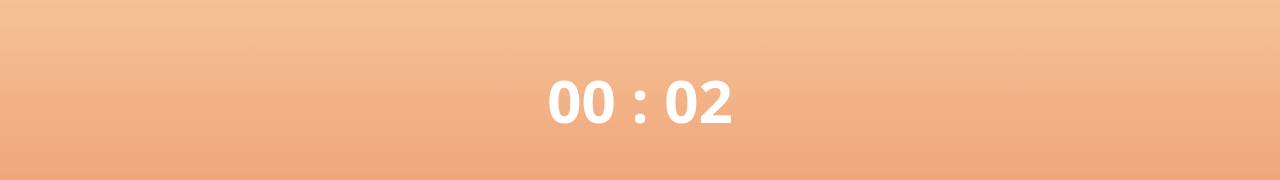
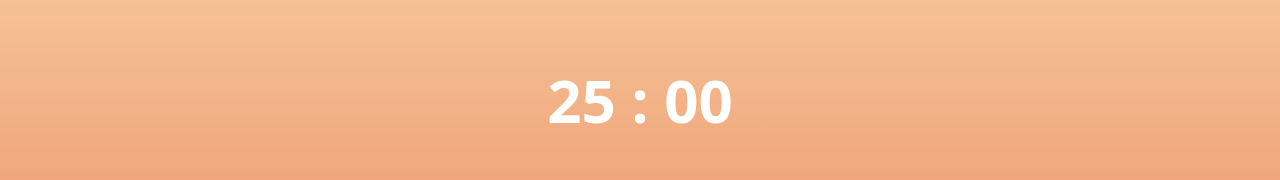
Before and after one commit to developerQuo/Flow-Burst-Today, a Next.js app: page / in a window 1280 px wide. Shown: the part 348-528 px from the top of the page. Built offline with nearby package versions, Linux system fonts and the light colour scheme.

Commit message:
fix: present complete message & reset timer

```diff
--- a/components/pomodoro/Screen.tsx
+++ b/components/pomodoro/Screen.tsx
@@ -1,35 +1,30 @@
-"use client";
-import { Pomodoro } from "@/lib/pomodoro";
 import { useRef } from "react";
 
 type InputProps = {
     children: React.ReactNode[];
-    pomodoro: Pomodoro;
+    startTimerCallback: () => void;
+    terminateTimerCallback: () => void;
 };
 
-export default function Screen({ children, pomodoro }: InputProps) {
+export default function Screen({
+    children,
+    startTimerCallback,
+    terminateTimerCallback,
+}: InputProps) {
     const timerForResetting = useRef<NodeJS.Timeout | undefined>(undefined);
     const isResetting = useRef(false);
-    const isCompleted = useRef<HTMLSpanElement>(null);
 
     const startTimer = () => {
         if (isResetting.current) {
             return;
         }
-        if (isCompleted.current) {
-            isCompleted.current.hidden = true;
-        }
 
-        pomodoro.onTimer(() => {
-            if (isCompleted.current) {
-                isCompleted.current.hidden = false;
-            }
-        });
+        startTimerCallback();
     };
 
     const resetTimerMouseDown = () => {
         timerForResetting.current = setTimeout(() => {
-            pomodoro.offTimer();
+            terminateTimerCallback();
             isResetting.current = true;
         }, 2000);
     };
@@ -55,9 +50,6 @@ export default function Screen({ children, pomodoro }: InputProps) {
                 onMouseUp={resetTimerMouseUp}
             >
                 {children}
-                <span className="z-10" ref={isCompleted} hidden>
-                    complete
-                </span>
             </div>
         </>
     );
--- a/components/pomodoro/Timer.tsx
+++ b/components/pomodoro/Timer.tsx
@@ -10,7 +10,7 @@ type InputProps = {
 export default function Timer({ pomodoro }: InputProps) {
     const remainingTime = useRemainTime(pomodoro);
     return (
-        <div className="z-10 my-auto text-6xl font-bold text-white">
+        <div className="z-10 text-6xl font-bold text-white">
             {formatRemainingTime(remainingTime)}
         </div>
     );
--- a/components/pomodoro/hourglass.tsx
+++ b/components/pomodoro/hourglass.tsx
@@ -4,6 +4,7 @@ import SandColor from "./SandColor";
 import ActionSchedule from "./ActionSchedule";
 import Timer from "./Timer";
 import Screen from "./Screen";
+import { useState } from "react";
 
 export type InputProps = {
     pomodoro: Pomodoro;
@@ -11,12 +12,34 @@ export type InputProps = {
 
 // TODO: pomodoro를 리듀서로 외부에 만들면 어떻게 되지?
 export default function Hourglass({ pomodoro }: InputProps) {
+    const [isCompleted, setIsCompleted] = useState(false);
+
+    const startTimerCallback = () => {
+        if (isCompleted) {
+            setIsCompleted(false);
+        }
+
+        pomodoro.onTimer(() => {
+            setIsCompleted(true);
+        });
+    };
+
     return (
         <>
-            <Screen pomodoro={pomodoro}>
+            <Screen
+                startTimerCallback={startTimerCallback}
+                terminateTimerCallback={() => pomodoro.offTimer()}
+            >
                 <SandColor pomodoro={pomodoro} />
                 <ActionSchedule pomodoro={pomodoro} />
-                <Timer pomodoro={pomodoro} />
+                <div className="my-auto flex flex-col items-center gap-y-12">
+                    {isCompleted && (
+                        <span className="z-10 text-4xl font-bold text-white">
+                            {pomodoro.getCycle} 뽀모도로 달성!
+                        </span>
+                    )}
+                    <Timer pomodoro={pomodoro} />
+                </div>
             </Screen>
         </>
     );
--- a/lib/pomodoro.ts
+++ b/lib/pomodoro.ts
@@ -8,7 +8,7 @@ export class Pomodoro {
     private focusCalledTimes: number;
     private breakCalledTimes: number;
 
-    static focusSessionDuration = 2 * SECOND;
+    static focusSessionDuration = 25 * MINUTE;
     static shortBreakDuration = 5 * MINUTE;
     static longBreakDuration = 20 * MINUTE;
 
@@ -33,6 +33,9 @@ export class Pomodoro {
     }
 
     private clearTimer() {
+        this.remainingTime = Pomodoro.focusSessionDuration;
+        this.remainingTimeObserver.notifyListeners();
+
         if (this.timerId) {
             clearTimeout(this.timerId);
             this.timerId = undefined;
@@ -76,6 +79,7 @@ export class Pomodoro {
                 this.timerId = undefined;
                 this.intializeCalledTimesDefaultValues();
                 this.actionScheduleObserver.notifyListeners();
+                this.remainingTime = Pomodoro.focusSessionDuration;
 
                 this.playCompleteSound();
                 completeCallback?.();
@@ -85,7 +89,6 @@ export class Pomodoro {
 
     public offTimer() {
         this.resetTimer();
-        this.cycle = 0;
     }
 
     public resetTimer() {
```
Also changed, not shown: 2 other files (tests, documents, lock files or other folders).
